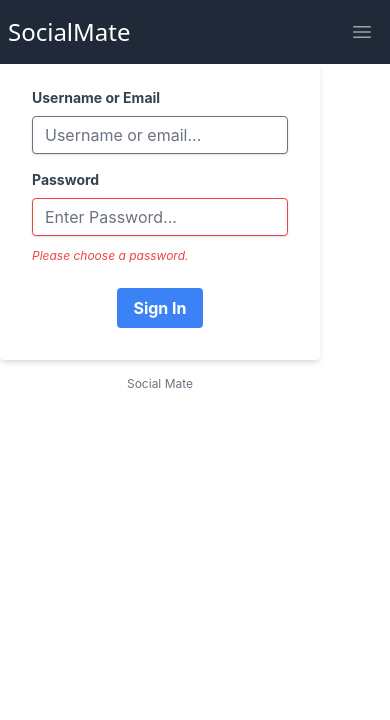
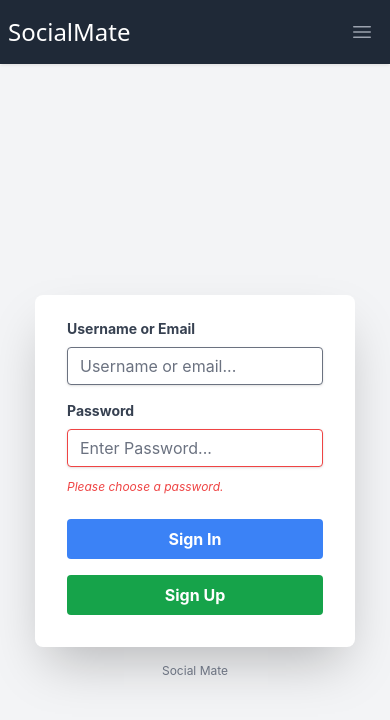
Before and after one commit to tusharx0809/social_network, a React (Create React App) app: page /login in a window 390 px wide. Shown: the top 720 px of the page. Built offline with nearby package versions, Linux system fonts and the light colour scheme.

Commit message:
updated: login page made responsive

```diff
--- a/src/App.css
+++ b/src/App.css
@@ -36,3 +36,6 @@
     transform: rotate(360deg);
   }
 }
+body{
+  padding-top: 65px;
+}
--- a/src/App.js
+++ b/src/App.js
@@ -1,9 +1,9 @@
-import react from "react";
 import Navbar from "./components/Navbar";
 import Home from "./components/Home";
 import Login from "./components/Login";
 import { BrowserRouter as Router, Routes, Route } from "react-router-dom";
 import ProfileState from "./context/profile/ProfileState";
+import "./App.css"
 
 function App() {
   return (
--- a/src/components/Login.js
+++ b/src/components/Login.js
@@ -1,13 +1,14 @@
 import React, { useState, useContext } from "react";
 import profileContext from "../context/profile/ProfileContext";
-import { useNavigate } from "react-router-dom";
+import { Link, useNavigate } from "react-router-dom";
+
 const Login = () => {
   const [credentials, setCredentials] = useState({ email: "", password: "" });
   let navigate = useNavigate();
   const { user, getUserProfile, getAllPosts } = useContext(profileContext);
 
   const handleSubmit = async (e) => {
-    e.preventDefault(); //to not reload page
+    e.preventDefault(); // to not reload page
     const response = await fetch("http://localhost:5000/api/auth/login/", {
       method: "POST",
       headers: {
@@ -34,17 +35,18 @@ const Login = () => {
   const onChange = (e) => {
     setCredentials({ ...credentials, [e.target.name]: e.target.value });
   };
+
   return (
-    <div className="container mx-auto">
-      <div className="w-full max-w-xs">
+    <div className="flex items-center justify-center min-h-screen bg-gray-100">
+      <div className="w-full max-w-xs sm:max-w-md md:max-w-lg">
         <form
-          className="bg-white shadow-md rounded px-8 pt-6 pb-8 mb-4"
+          className="h-auto w-full bg-white shadow-2xl rounded-lg px-8 pt-6 pb-8 mb-4"
           onSubmit={handleSubmit}
         >
           <div className="mb-4">
             <label
               className="block text-gray-700 text-sm font-bold mb-2"
-              for="username"
+              htmlFor="username"
             >
               Username or Email
             </label>
@@ -60,7 +62,7 @@ const Login = () => {
           <div className="mb-6">
             <label
               className="block text-gray-700 text-sm font-bold mb-2"
-              for="password"
+              htmlFor="password"
             >
               Password
             </label>
@@ -76,12 +78,17 @@ const Login = () => {
               Please choose a password.
             </p>
           </div>
-          <div className="flex items-center justify-center">
+          <div className="flex flex-col sm:flex-row items-center justify-center sm:space-x-4">
             <button
-              className="bg-blue-500 hover:bg-blue-700 text-white font-bold py-2 px-4 rounded focus:outline-none focus:shadow-outline"
+              className="bg-blue-500 hover:bg-blue-700 text-white font-bold py-2 px-4 rounded w-full sm:w-auto focus:outline-none focus:shadow-outline"
               type="submit"
             >
               Sign In
+            </button>
+            <button
+              className="bg-green-600 hover:bg-blue-700 text-white font-bold py-2 px-4 rounded w-full sm:w-auto mt-4 sm:mt-0 focus:outline-none focus:shadow-outline"
+            >
+              Sign Up
             </button>
           </div>
         </form>
--- a/src/components/Navbar.js
+++ b/src/components/Navbar.js
@@ -19,7 +19,7 @@ const Navbar = () => {
 
   return (
     <div>
-      <nav className="bg-gray-800">
+      <nav className="fixed top-0 left-0 right-0 z-50 bg-gray-800 shadow">
         <div className="mx-auto px-2 sm:px-6 lg:px-8">
           <div className="relative flex h-16 items-center justify-between">
             {/* Logo */}
```
